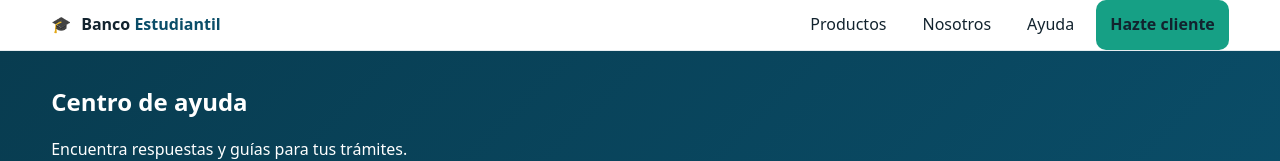
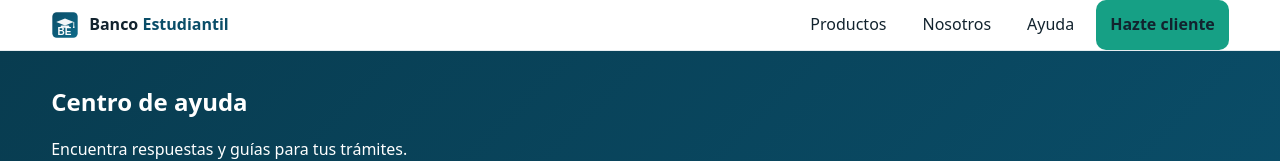
Before and after one commit to lacq12/Practica3, a plain HTML site: page ayuda.html in a window 1280 px wide. Shown: the top 161 px of the page. Drawn offline with Linux system fonts and the light colour scheme.

Commit message:
Add files via upload

```diff
--- a/assets/css/styles.css
+++ b/assets/css/styles.css
@@ -26,6 +26,7 @@ img{max-width:100%;height:auto}
 .topbar{position:sticky;top:0;z-index:50;background:var(--color-surface);border-bottom:1px solid #e6edf0}
 .logo{display:inline-flex;gap:10px;align-items:center;text-decoration:none;color:var(--color-text);font-weight:600}
 .logo-text strong{color:var(--color-primary)}
+.logo-img{display:block;width:28px;height:28px}
 
 .main-nav ul{list-style:none;margin:0;padding:0;display:flex;gap:8px}
 .main-nav a{display:block;padding:12px 14px;text-decoration:none;color:var(--color-text);border-radius:10px}
@@ -48,7 +49,7 @@ img{max-width:100%;height:auto}
 .hamburger{display:none;cursor:pointer;padding:10px}
 .hamburger span{display:block;width:26px;height:3px;background:#173f4a;margin:5px 0;border-radius:2px}
 
-/* Hero wrapper (solo espaciado, el fondo lo pone cada slide) */
+/* Hero wrapper (espaciado) */
 .hero{padding:48px 0}
 
 /* Features */
@@ -64,7 +65,7 @@ img{max-width:100%;height:auto}
 .help-grid{grid-template-columns:1fr 1fr}
 .help-list{list-style:inside;line-height:2}
 
-/* Page hero (para páginas internas) */
+/* Page hero (páginas internas) */
 .page-hero{background:linear-gradient(135deg,var(--color-primary-600),var(--color-primary));color:#fff;padding:32px 0;margin-bottom:24px}
 .page-hero h1{margin:0}
 
@@ -96,11 +97,8 @@ button{font:inherit}
 .skip-link:focus{left:16px;top:16px;width:auto;height:auto;background:#fff;padding:8px;border-radius:8px;z-index:100}
 
 /* ===================== */
-/*   LOGO & CAROUSEL     */
+/*   CARRUSEL (CSS PURO) */
 /* ===================== */
-.logo-img{display:block;width:28px;height:28px}
-
-/* Carrusel sin JS (radios + CSS) */
 .carousel{position:relative;overflow:hidden;border-radius:18px;box-shadow:var(--shadow);background:transparent}
 .carousel input{position:absolute;left:-9999px}
 .slides{display:flex;transition:transform .5s ease;min-height:300px}
--- a/ayuda.html
+++ b/ayuda.html
@@ -13,7 +13,7 @@
   <header class="topbar" role="banner" aria-label="Encabezado">
     <div class="container flex between center">
       <a class="logo" href="index.html" aria-label="Ir al inicio">
-        <span class="logo-mark" aria-hidden="true">🎓</span>
+        <img class="logo-img" src="assets/img/logo-banco-estudiantil.svg" alt="" width="32" height="32" />
         <span class="logo-text">Banco <strong>Estudiantil</strong></span>
       </a>
 
@@ -37,7 +37,6 @@
     </div>
   </header>
   <main id="contenido" tabindex="-1">
-
     <section class="page-hero">
       <div class="container">
         <h1>Centro de ayuda</h1>
@@ -67,7 +66,6 @@
         <p>Sí, según la evaluación de crédito y el producto seleccionado.</p>
       </details>
     </section>
-
 
   </main>
   <footer class="site-footer" role="contentinfo">
```
Also changed, not shown: becas.html (+1 -3 lines), contacto.html (+1 -3 lines), index.html (+6 -0 lines), maestrias.html (+1 -3 lines), nosotros.html (+1 -3 lines), prestamos.html (+1 -3 lines), terminos.html (+1 -3 lines), assets/img/logo-banco-estudiantil.svg (added), 1 other file.
